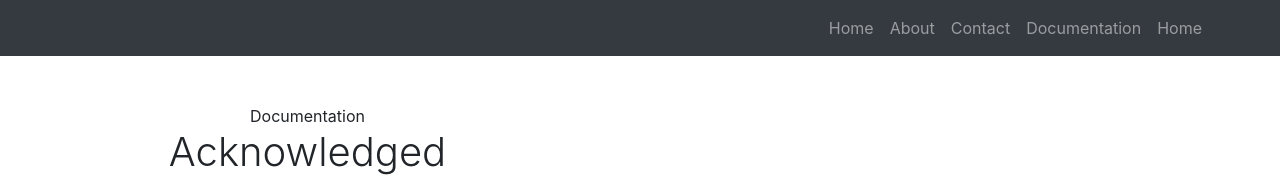
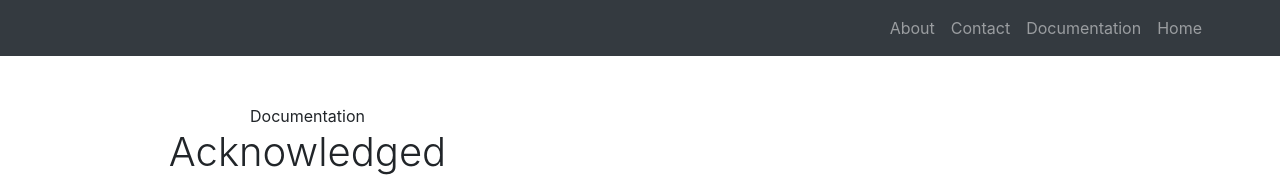
Before and after one commit to abdualdeen/rnamake-portal-frontend, a React (Create React App) app: page /documentation in a window 1280 px wide. Shown: the top 177 px of the page. Built offline with nearby package versions, Linux system fonts and the light colour scheme.

Commit message:
removed duplicate home item.

```diff
--- a/src/components/Navigation.jsx
+++ b/src/components/Navigation.jsx
@@ -11,12 +11,6 @@ function Navigation() {
                     </Link>
                     <div>
                         <ul className="navbar-nav ml-auto">
-                            <li className={`nav-item  /home`}>
-                                <Link class="nav-link" to="/">
-                                    Home
-                                    <span className="sr-only">(current)</span>
-                                </Link>
-                            </li>
                             <li className={`nav-item  /about`}>
                                 <Link class="nav-link" to="/about">
                                     About
```
